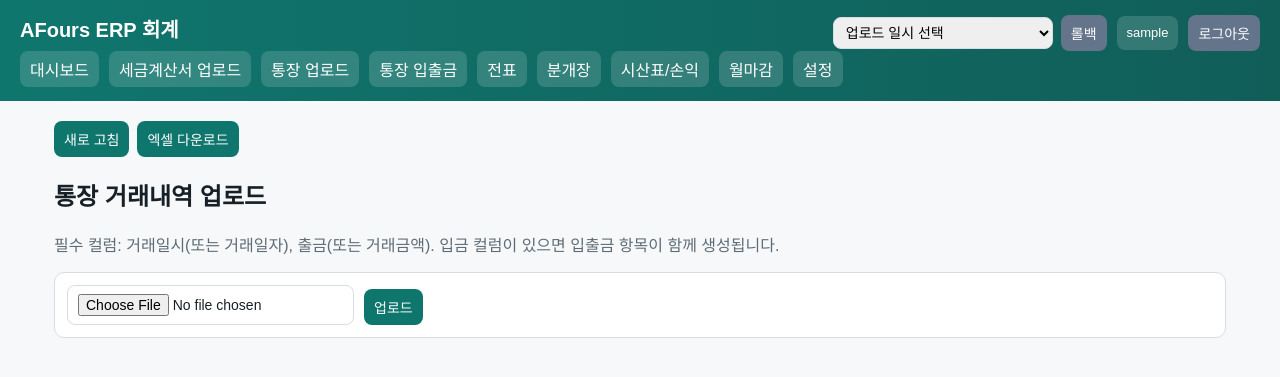
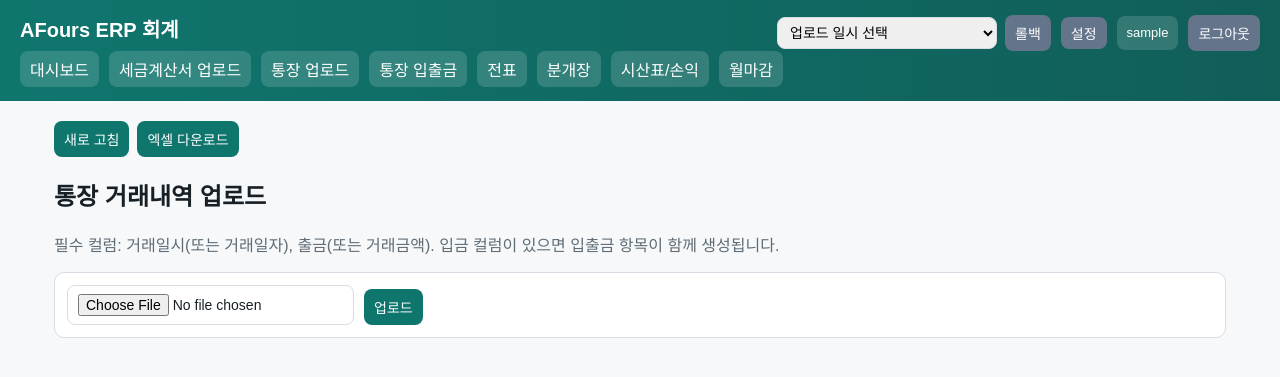
Before and after one commit to ohkyungseok-hub/afourserp, a Flask app: page /bank-upload in a window 1280 px wide. Shown: the top 377 px of the page. Run offline with Flask 3, Linux system fonts and the light colour scheme; the visitor is signed in with stand-in values (Sample User, id 1); data comes from the database, SQL or seed files in the repository; data that the repository does not hold is empty; some libraries are stand-ins or nearby versions.

Commit message:
Move settings link to top right

```diff
--- a/afours/templates/base.html
+++ b/afours/templates/base.html
@@ -22,6 +22,7 @@
           <button type="submit" class="ghost">롤백</button>
         </form>
         {% if auth_user %}
+          <a href="{{ url_for('settings_users') }}" class="btn-link ghost">설정</a>
           <span class="auth-user">{{ auth_user }}</span>
           <form method="post" action="{{ url_for('logout') }}">
             <button type="submit" class="ghost">로그아웃</button>
@@ -38,7 +39,6 @@
       <a href="{{ url_for('journals') }}">분개장</a>
       <a href="{{ url_for('reports') }}">시산표/손익</a>
       <a href="{{ url_for('closing') }}">월마감</a>
-      <a href="{{ url_for('settings_users') }}">설정</a>
     </nav>
   </header>
 
```
